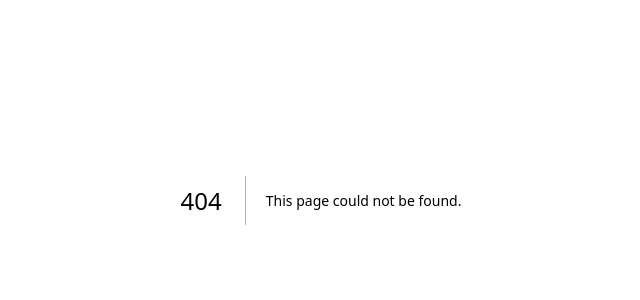
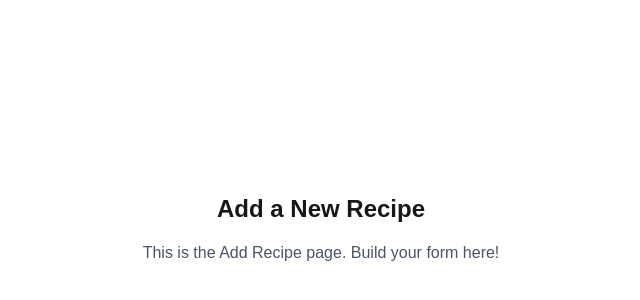
Before and after one commit to andrewtandrewt/Recipeasy, a Next.js app in the folder frontend/: page /add-recipe in a window 1280 px wide. Before the commit this address had no page. Shown: the part 200-500 px from the top of the page, without its empty margins (319-959 px from the left). Built offline with nearby package versions, Linux system fonts and the light colour scheme.

Commit message:
Added new page to create recipe

```diff
--- /dev/null
+++ b/frontend/src/app/add-recipe/page.tsx
@@ -0,0 +1,17 @@
+import Image from "next/image";
+
+export default function AddRecipe() {
+  return (
+    <div className="flex flex-col items-center justify-center min-h-screen p-8">
+      <Image
+        className="dark:invert mb-6"
+        src="/vercel.svg"
+        alt="Vercel logomark"
+        width={40}
+        height={40}
+      />
+      <h1 className="text-2xl font-bold mb-4">Add a New Recipe</h1>
+      <p className="text-gray-600 dark:text-gray-300">This is the Add Recipe page. Build your form here!</p>
+    </div>
+  );
+}
--- a/frontend/src/app/page.tsx
+++ b/frontend/src/app/page.tsx
@@ -1,4 +1,6 @@
+
 import Image from "next/image";
+import Link from "next/link";
 
 export default function Home() {
   return (
@@ -26,11 +28,9 @@ export default function Home() {
         </ol>
 
         <div className="flex gap-4 items-center flex-col sm:flex-row">
-          <a
+          <Link
             className="rounded-full border border-solid border-transparent transition-colors flex items-center justify-center bg-foreground text-background gap-2 hover:bg-[#383838] dark:hover:bg-[#ccc] font-medium text-sm sm:text-base h-10 sm:h-12 px-4 sm:px-5 sm:w-auto"
-            href="https://vercel.com/new?utm_source=create-next-app&utm_medium=appdir-template-tw&utm_campaign=create-next-app"
-            target="_blank"
-            rel="noopener noreferrer"
+            href="/add-recipe"
           >
             <Image
               className="dark:invert"
@@ -39,8 +39,8 @@ export default function Home() {
               width={20}
               height={20}
             />
-            Deploy now
-          </a>
+            Add Recipe
+          </Link>
           <a
             className="rounded-full border border-solid border-black/[.08] dark:border-white/[.145] transition-colors flex items-center justify-center hover:bg-[#f2f2f2] dark:hover:bg-[#1a1a1a] hover:border-transparent font-medium text-sm sm:text-base h-10 sm:h-12 px-4 sm:px-5 w-full sm:w-auto md:w-[158px]"
             href="https://nextjs.org/docs?utm_source=create-next-app&utm_medium=appdir-template-tw&utm_campaign=create-next-app"
```
